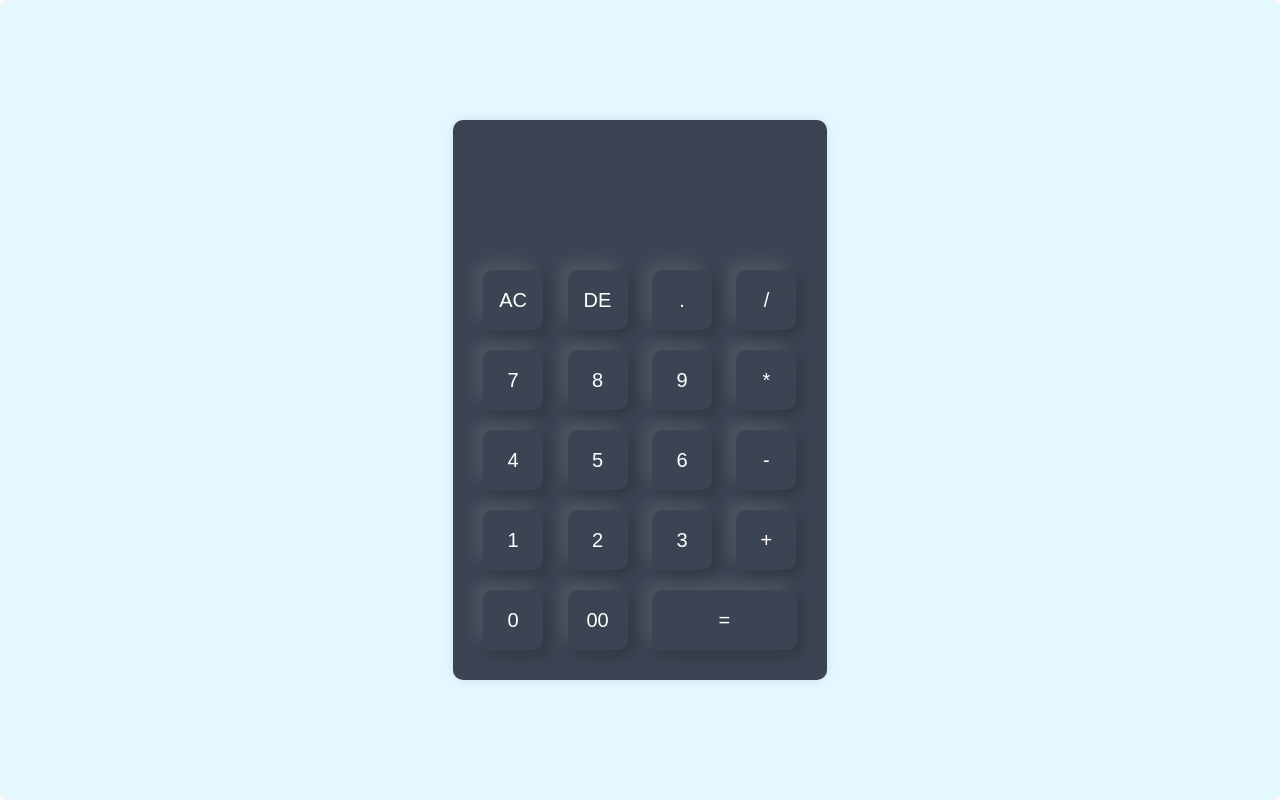
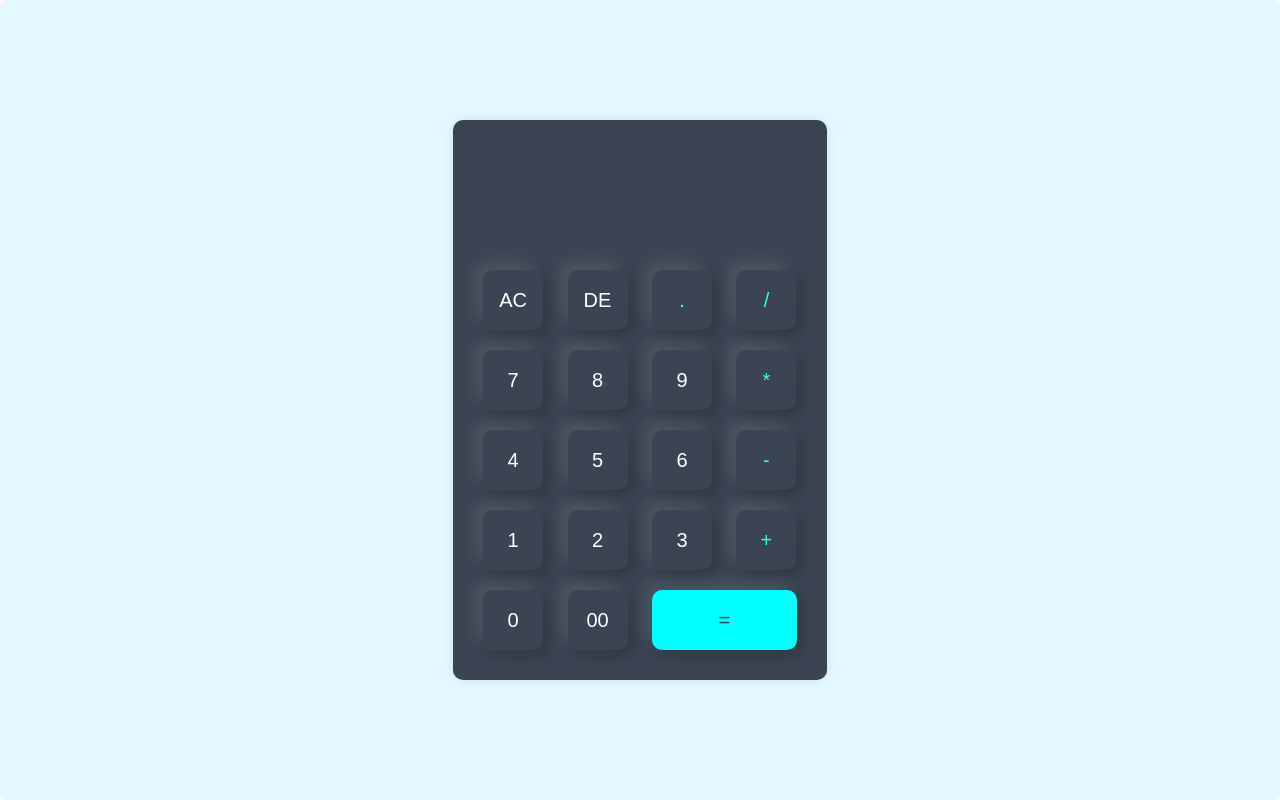
Before and after one commit to ShemThuo/Calculator-App, a plain HTML site: page index.html in a window 1280 px wide. Drawn offline with Linux system fonts and the light colour scheme.

Commit message:
Final touches

```diff
--- a/app.css
+++ b/app.css
@@ -66,4 +66,10 @@ form .display input {
 
 form input.equal {
     width: 145px;
+    color: #3a4452;
+    background: #0ff;
 }
+
+form input.operator {
+    color: #33ffd8;
+}
--- a/index.html
+++ b/index.html
@@ -16,8 +16,8 @@
                         <input type="text" name="" id="display" class="screen">
                     </div>
                     <div>
-                        <input type="button" value="AC" onclick="display.value = ''" class="operator">
-                        <input type="button" value="DE" onclick="display.value = display.value.toString().slice(0, -1)" class="operator">
+                        <input type="button" value="AC" onclick="display.value = ''" class="eraser">
+                        <input type="button" value="DE" onclick="display.value = display.value.toString().slice(0, -1)" class="eraser">
                         <input type="button" value="." onclick="display.value += '.'" class="operator">
                         <input type="button" value="/" onclick="display.value += '/'" class="operator">
                     </div>
@@ -25,19 +25,19 @@
                         <input type="button" value="7" onclick="display.value += '7'">
                         <input type="button" value="8" onclick="display.value += '8'">
                         <input type="button" value="9" onclick="display.value += '9'">
-                        <input type="button" value="*" onclick="display.value += '*'">
+                        <input type="button" value="*" onclick="display.value += '*'" class="operator">
                     </div>
                     <div>
                         <input type="button" value="4" onclick="display.value += '4'">
                         <input type="button" value="5" onclick="display.value += '5'">
                         <input type="button" value="6" onclick="display.value += '6'">
-                        <input type="button" value="-" onclick="display.value += '-'">
+                        <input type="button" value="-" onclick="display.value += '-'" class="operator">
                     </div>
                     <div>
                         <input type="button" value="1" onclick="display.value += '1'">
                         <input type="button" value="2" onclick="display.value += '2'">
                         <input type="button" value="3" onclick="display.value += '3'">
-                        <input type="button" value="+" onclick="display.value += '+'">
+                        <input type="button" value="+" onclick="display.value += '+'" class="operator">
                     </div>
                     <div>
                         <input type="button" value="0" onclick="display.value += '0'">
```
